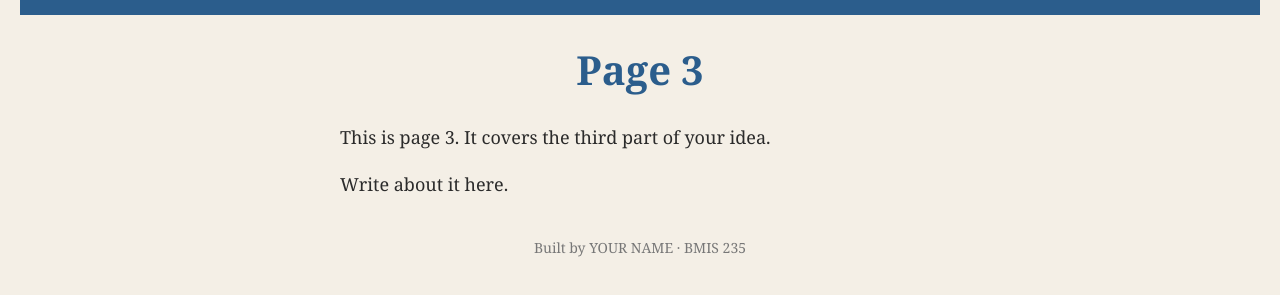
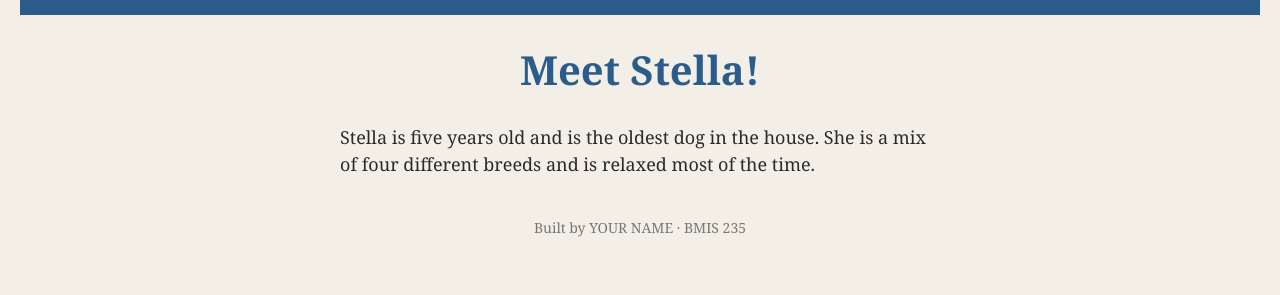
Before and after one commit to aoneal715/bmis235-html-3, a plain HTML site: page stella.html in a window 1280 px wide. Shown: the part 71-366 px from the top of the page. Drawn offline with Linux system fonts and the light colour scheme.

Commit message:
Revise page content to feature Stella
Updated content to introduce Stella and provide details about her.

```diff
--- a/stella.html
+++ b/stella.html
@@ -28,9 +28,9 @@
     <a href="stella.html"><img src="img/stella.png" alt="Stella"></a>
 </nav>
 
-<h1>Page 3</h1>
-<p>This is page 3. It covers the third part of your idea.</p>
-<p>Write about it here.</p>
+<h1>Meet Stella!</h1>
+<p>Stella is five years old and is the oldest dog in the house. She is a mix of four different breeds and is relaxed most of the time.</p>
+<p></p>
 
 <!-- Footer: fill in your name -->
 <footer>Built by YOUR NAME &middot; BMIS 235</footer>
```
